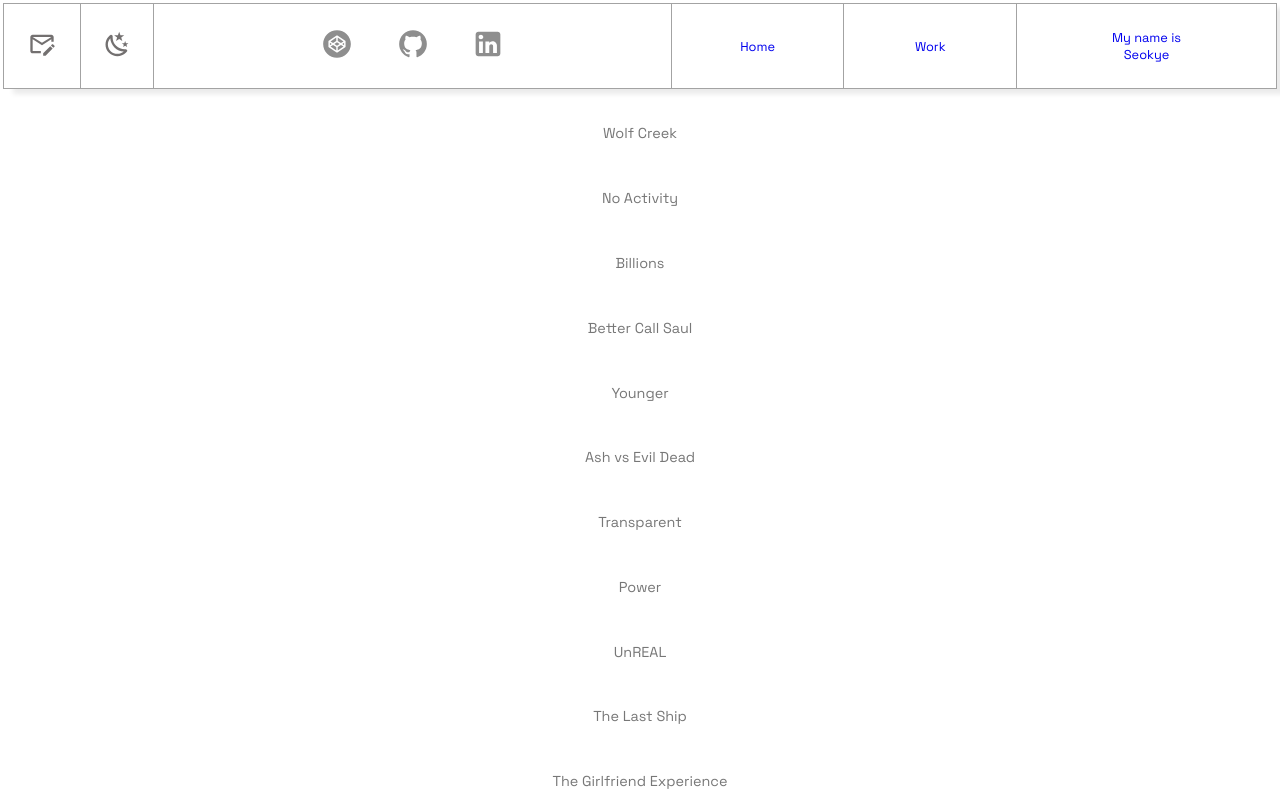
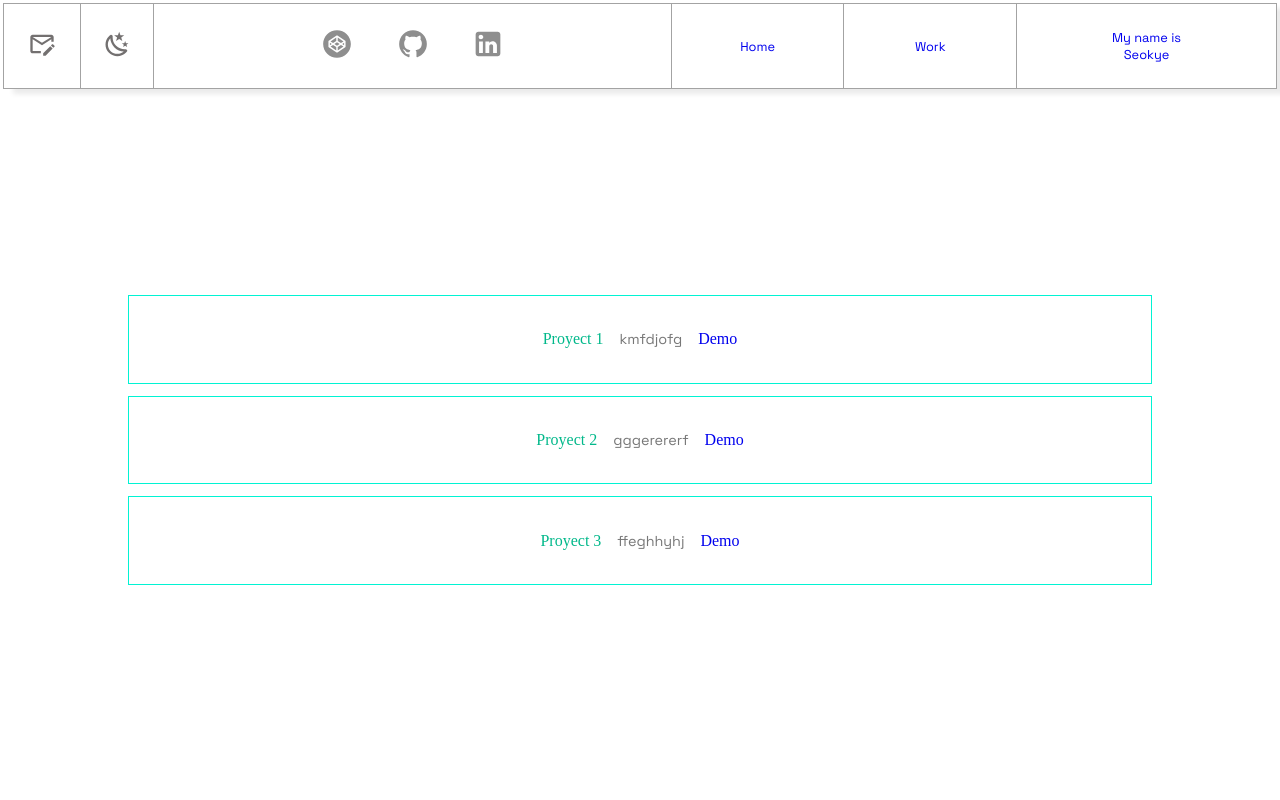
Before and after one commit to seokyelee/GammaPortfolio, a React (Vite) app: page /work in a window 1280 px wide. Shown: the top 800 px of the page. Built offline with nearby package versions, Linux system fonts and the light colour scheme.

Commit message:
test of create card componets

```diff
--- a/src/componentes/Card/Card.jsx
+++ b/src/componentes/Card/Card.jsx
@@ -1,13 +1,20 @@
-import React from 'react';
-import '../../componentes/Card/cardDatas';
+import React from 'react'
+import './Card.scss'
 
-export default function Card(props) {
+
+function Card(props) {
+
+
   return (
-    <artical>
+    <>
+    <div className='proyect_box'>
+    <div className='proyect_title'>{props.title}</div>
+      <p>{props.description}</p>
 
-      <img src={props.imge} alt="" />
-      <p>{props.text}</p>
-
-    </artical>
+      <a href={"props.linkto"}>Demo</a>
+    </div>
+    </>
   )
 }
+
+export default Card;
--- a/src/componentes/Card/Card.scss
+++ b/src/componentes/Card/Card.scss
@@ -1,7 +1,22 @@
-article {
-    max-width: 320px;
+@import "../../scss/variable";
+@import "../../scss/font-family";
+
+
+.proyect_box {
+    display: flex;
+    justify-content: center;
+    margin:0 auto;
+    align-items: center;
+    gap: var(--spacing, 16px);
+    padding: var(--spacing);
+    border: 1px solid rgb(1, 243, 211);
+    width: 100%;
+    margin-bottom: 12px;
+    padding: 20px;
+    width: 80vw;
 }
 
-img {
-    max-width: 100%;
+.proyect_title {
+    color: var(--contact-text, rgb(0, 184, 138));
+    margin: 0;
 }
--- a/src/componentes/Card/cardDatas.js
+++ b/src/componentes/Card/cardDatas.js
@@ -1,29 +1,57 @@
-import Card from './Card';
 
-// More on how to set up stories at: https://storybook.js.org/docs/react/writing-stories/introduction
-export default {
-  title: 'Components/Card',
-  component: Card,
-  tags: ['autodocs'],
-};
 
-// More on writing stories with args: https://storybook.js.org/docs/react/writing-stories/args
-export const Text_Image = {
-    args: {
-        text: 'Hola que tal',
-        image: 'https://via.placeholder.com/150x150',
-    },
-  };
-
-export const Emoji = {
-    args: {
-        text: '🔥',
-        image: 'https://via.placeholder.com/150x150',
-    },
-  };
-
-export const NO_TEXT = {
-    args: {
-        image: 'https://via.placeholder.com/150x150',
-    },
-  };
+[
+  {
+      "img": "http://placekitten.com/300/300",
+      "name": "Pedro",
+      "featured": true,
+      "premium": false,
+      "icon": "🎂",
+      "messages": [
+          "Hola como estas, hoy he ido al cine",
+          "Está bien la cosa, ta barato"
+      ]
+  },
+  {
+      "img": "http://placekitten.com/300/300",
+      "name": "Maria",
+      "featured": true,
+      "premium": true,
+      "icon": "📆",
+      "messages": [
+          "Hola como estas, hoy he ido al cine",
+          "Está bien la cosa, ta barato"
+      ]
+  },
+  {
+      "img": "http://placekitten.com/300/300",
+      "name": "Celia",
+      "featured": true,
+      "premium": true,
+      "icon": "🔥",
+      "messages": [
+          "Está bien la cosa, ta barato",
+          "Hola como estas, hoy he ido al cine"
+      ]
+  },
+  {
+      "img": "http://placekitten.com/300/300",
+      "name": "Seok",
+      "featured": true,
+      "premium": false,
+      "icon": "👋🏼",
+      "messages": [
+          "Adios"
+      ]
+  },
+  {
+      "img": "http://placekitten.com/300/300",
+      "name": "Jon",
+      "featured": true,
+      "premium": false,
+      "icon": "👮🏼‍♀️",
+      "messages": [
+          "Viva er javascrí"
+      ]
+  }
+]
--- a/src/views/work/Work.jsx
+++ b/src/views/work/Work.jsx
@@ -1,15 +1,13 @@
 import React from 'react';
 import Card from '../../componentes/Card/Card';
-import data from '../../sample.json';
+//import '../../componentes/Card/cardDatas.js';
+
 
 export default function Work() {
-  const filteredArray = data.entries.filter(obj => obj.releaseYear >= 2010);
-  const slicedArray = filteredArray.slice(0, 20);
-
 
   return <>
-      { slicedArray.map(item => {
-          return <Card key={item.id} image={item.images?.['Poster Art'].url} text={item.title}></Card>
-      })}
+    <Card title="Proyect 1" description="kmfdjofg"  linkto=""/>
+    <Card title="Proyect 2" description="gggerererf"linkto=""/>
+    <Card title="Proyect 3" description="ffeghhyhj" linkto=""/>
   </>
 }
```
Also changed, not shown: public/projects.json (+26 -7 lines).
